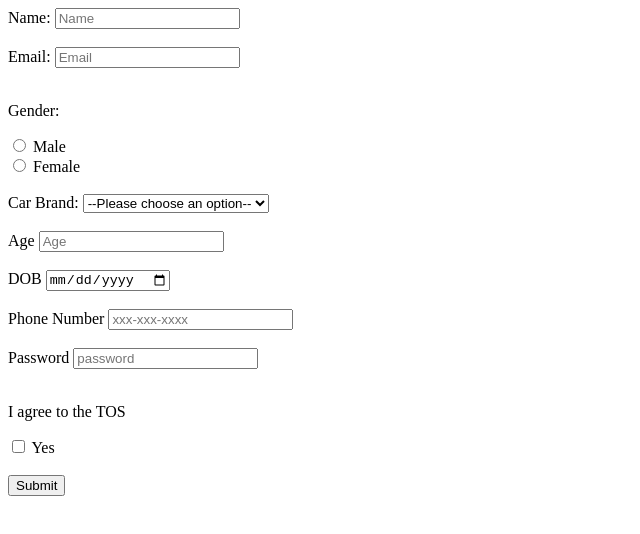
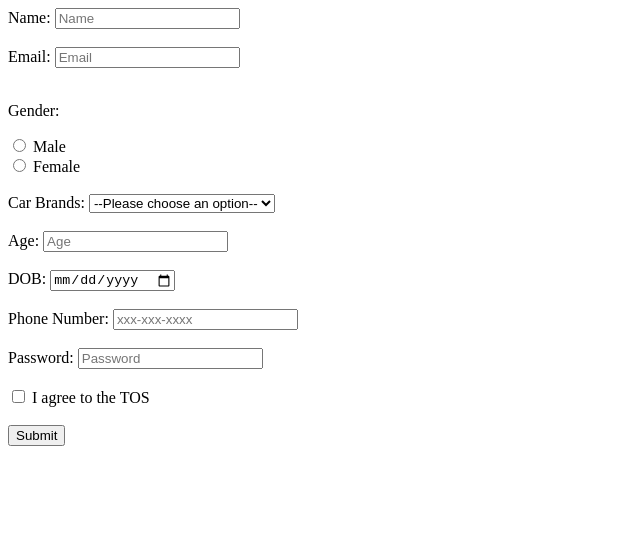
Before and after one commit to acciojob/signup-form-car-shetesaniya22-create, a website: page main.html in a window 1280 px wide. Shown: the whole page, without its empty margins (0-640 px from the left). Drawn offline with Linux system fonts and the light colour scheme.

Commit message:
created a submission

```diff
--- a/main.html
+++ b/main.html
@@ -9,45 +9,42 @@
 <body>
 	<!-- the entire body must be written by student -->
      <form method="post">
-		<label for="name">Name: </label>
-		<input type="text" id="name" placeholder="Name" required><br><br>
+    <label for="name">Name:</label>
+    <input type="text" id="name" name="name" placeholder="Name" required><br><br>
 
-		<label for="email">Email: </label>
-		<input type="email" id="email" placeholder="Email" required><br><br>
+    <label for="email">Email:</label>
+    <input type="email" id="email" name="email" placeholder="Email" required><br><br>
 
     <p>Gender:</p>
-		<input type="radio" id="gender_m" name="gender" required>
+    <input type="radio" id="gender_m" name="gender" value="male" required>
     <label for="gender_m">Male</label><br>
-		<input type="radio" id="gender_f" name="gender" required>
+    <input type="radio" id="gender_f" name="gender" value="female" required>
     <label for="gender_f">Female</label><br><br>
 
-
-		<label for="cars">Car Brand:</label>
-        <select id="cars">
+    <label for="cars">Car Brands:</label>
+    <select id="cars" name="cars" required>
       <option value="">--Please choose an option--</option>
       <option value="Mercedes">Mercedes</option>
       <option value="XUV700">XUV700</option>
       <option value="Fortuner">Fortuner</option>
-		</select ><br><br>
+    </select><br><br>
 
-		<label for="age">Age</label>
-		<input type="number" id="age" placeholder="Age" required><br><br>
+    <label for="age">Age:</label>
+    <input type="number" id="age" name="age" placeholder="Age" required><br><br>
 
-		<label for="dob">DOB</label>
-		<input type="date" id="dateOfBirth" required><br><br>
+    <label for="dob">DOB:</label>
+    <input type="date" id="dob" name="dob" required><br><br>
 
-		<label for="tel">Phone Number</label>
-		<input type="tel" id="tel" placeholder="xxx-xxx-xxxx"><br><br>
+    <label for="tel">Phone Number:</label>
+    <input type="tel" id="tel" name="tel" placeholder="xxx-xxx-xxxx"><br><br>
 
-		<label for="password">Password</label>
-		<input type="password" id="password" placeholder="password" required><br><br>
+    <label for="password">Password:</label>
+    <input type="password" id="password" name="password" placeholder="Password" required><br><br>
 
-	<p>I agree to the TOS</p>
-    <input type="checkbox" id="tos" required>
-    <label for="tos">Yes</label><br><br>
+    <input type="checkbox" id="tos" name="tos" required>
+    <label for="tos">I agree to the TOS</label><br><br>
 
-	<input type="button" value="Submit">
-
+    <button type="submit">Submit</button>
   </form>
 
 
```
Lines whose indentation alone changed are shown as unchanged.
